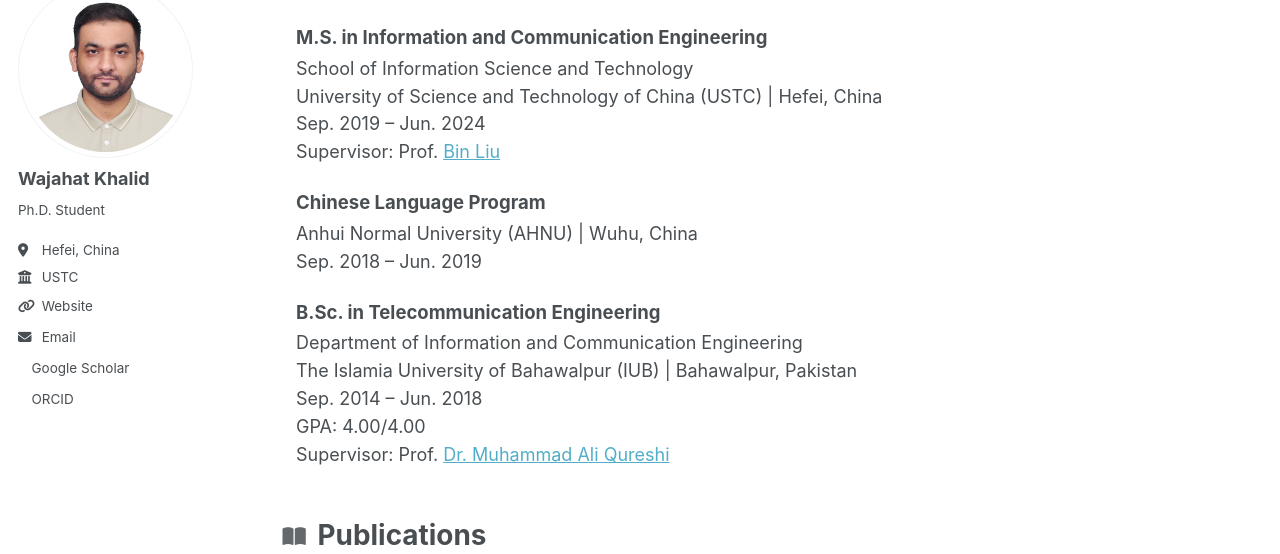
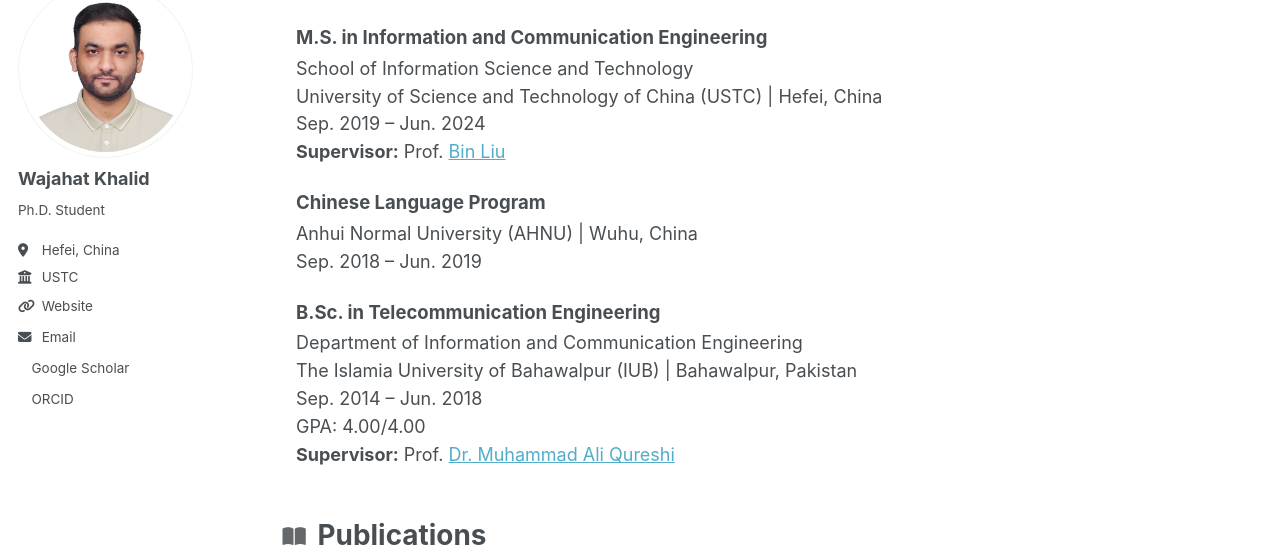
Before and after one commit to Mr-WajahatKhalid/Mr-WajahatKhalid.github.io, a Jekyll site: the page built from _pages/about.md, in a window 1280 px wide and 900 px high, scrolled down 681 px. Shown: the part 119-673 px from the top of the window. Built offline with Jekyll 4.4.1, drawn with Linux system fonts in a browser that asks for light colours; a style sheet for code colours, icons or effects is not loaded; part of the change alters nothing that is shown.

```diff
--- a/_pages/about.md
+++ b/_pages/about.md
@@ -36,7 +36,7 @@ Sep. 2024 – Present
 School of Information Science and Technology
 University of Science and Technology of China (USTC) | Hefei, China
 Sep. 2019 – Jun. 2024
-Supervisor: Prof. [Bin Liu](https://faculty.ustc.edu.cn/liubin1/en/index.htm)
+**Supervisor:** Prof. [Bin Liu](https://faculty.ustc.edu.cn/liubin1/en/index.htm)
 
 
 ### Chinese Language Program
@@ -51,7 +51,7 @@ Department of Information and Communication Engineering
 The Islamia University of Bahawalpur (IUB) | Bahawalpur, Pakistan
 Sep. 2014 – Jun. 2018
 GPA: 4.00/4.00
-Supervisor: Prof. [Dr. Muhammad Ali Qureshi](https://www.aliqureshi.info/)
+**Supervisor:** Prof. [Dr. Muhammad Ali Qureshi](https://www.aliqureshi.info/)
 
 
 <h1 class="section-title">
```
